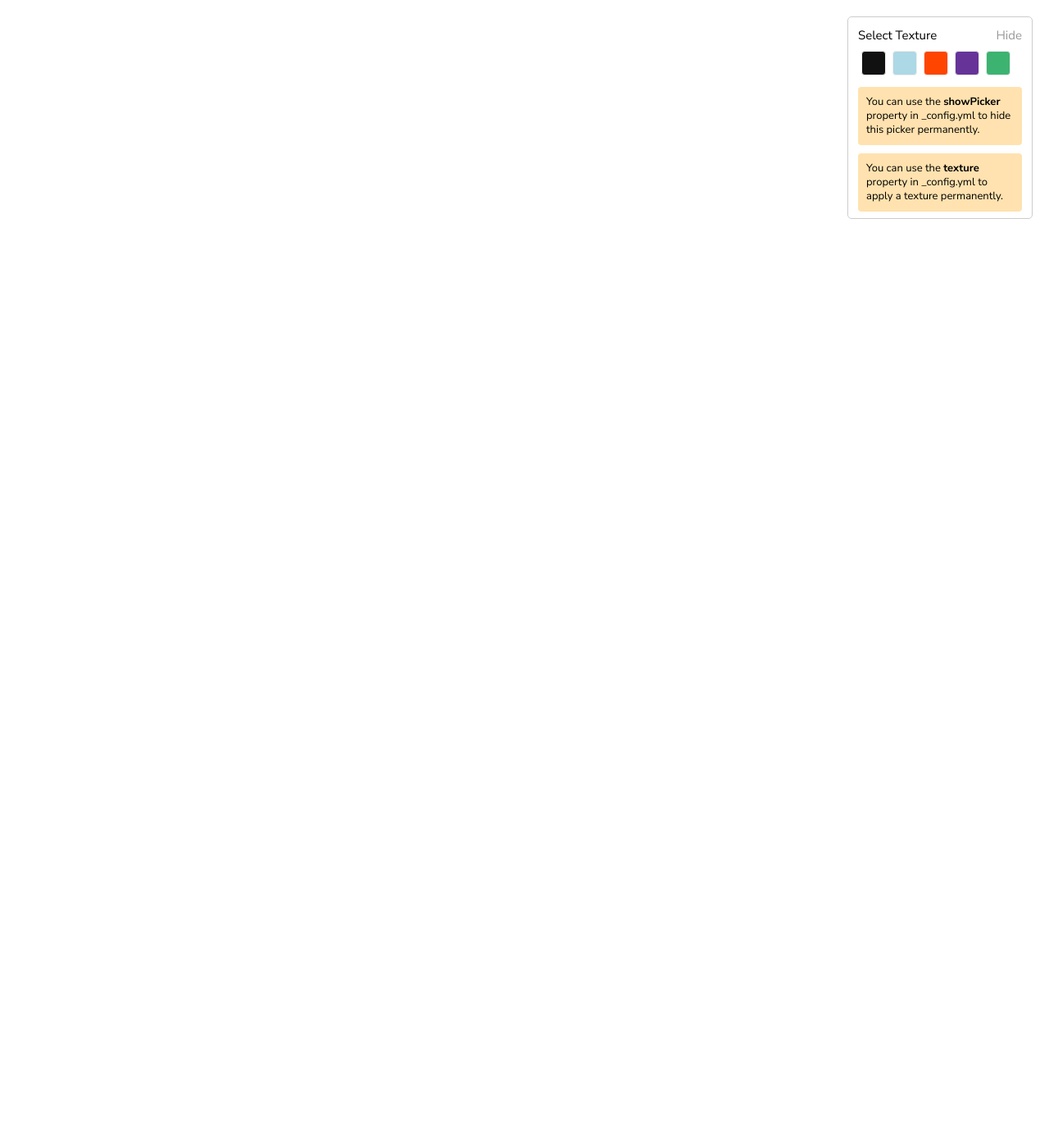
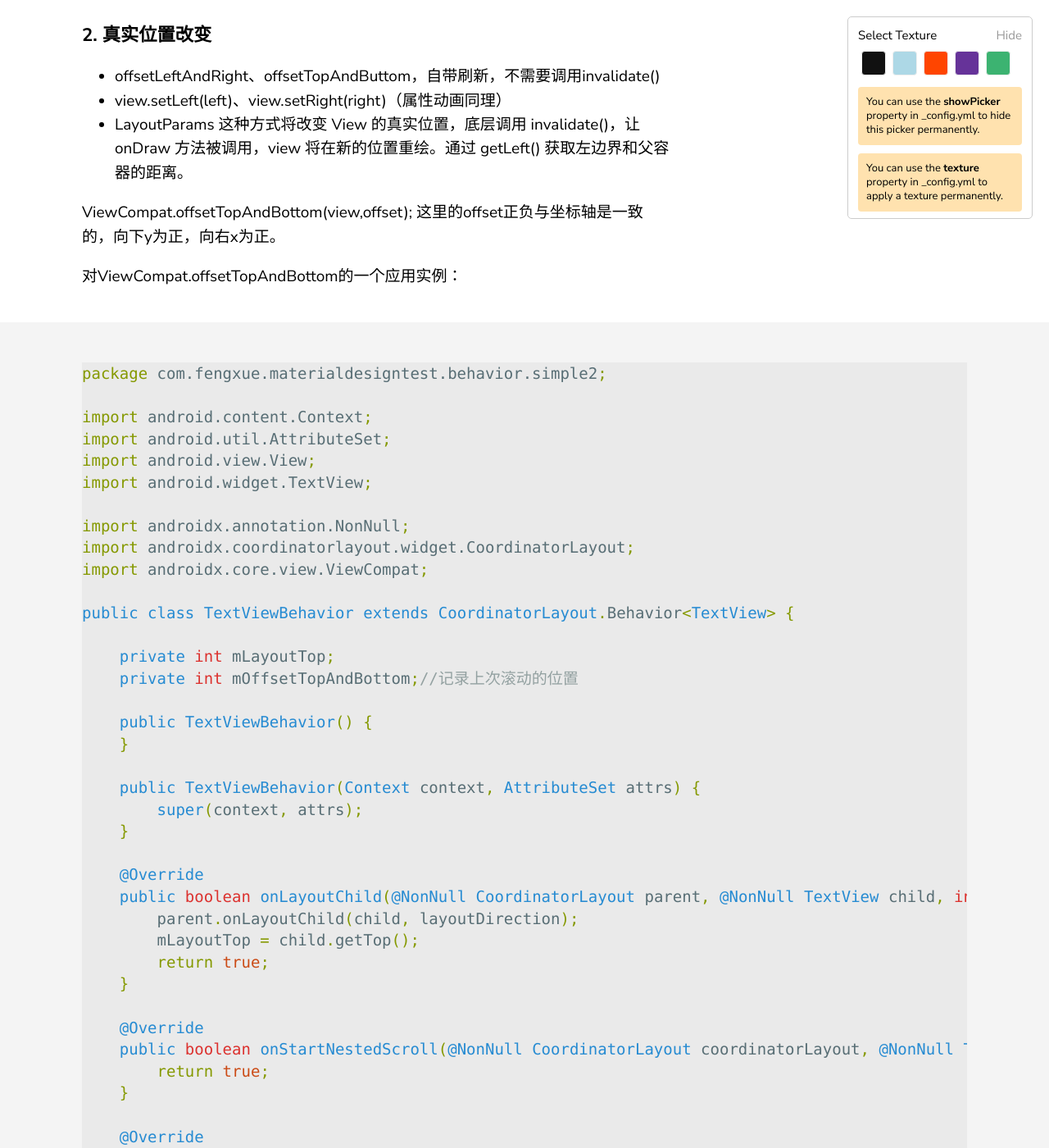
Before and after one commit to fengxue1221/fengxue1221.github.io, a Jekyll site: the page built from _posts/2020-08-11-Scroll滑动相关知识点.markdown, in a window 1280 px wide and 1400 px high, scrolled down 3126 px. Shown: the whole window at 82% size. Built offline with Jekyll 4.4.1, drawn with Linux system fonts in a browser that asks for light colours; our own code applies the rules of GitHub Pages for plain Markdown files; some of the changed text lies outside the part shown.

Commit message:
View相关的东西

````diff
--- a/_posts/2020-08-11-Scroll滑动相关知识点.markdown
+++ b/_posts/2020-08-11-Scroll滑动相关知识点.markdown
@@ -1,6 +1,12 @@
+---
+layout: post
+title:  "Scroll滑动相关知识点"
+description: Scroll滑动相关知识点
+categories: android
+typora-root-url: ..
+---
 
 ### 可以滑动的最小距离
-
 
 ```java
 //认为开始滑动的最小距离
@@ -50,3 +56,122 @@ getScrollY() || getScrollX()
 
 getX()是表示Widget相对于自身左上角的x坐标。
 getRawX()是表示相对于屏幕左上角的x坐标值，这个屏幕左上角是手机屏幕左上角,不管activity是否有titleBar或是否全屏幕。
+
+计算差值，最好用下面方式，对scrollBy使用比较友好。
+dx = lastX - currentX , dx>0：向左，dx<0：向右
+dy = lastY - currentY , dy>0: 向上，dy<0: 向下
+
+## 滑动在Android上的两种方式
+
+### 1. 显示（View内容）位置的改变
+
+scrollTo，scrollBy只是改变View的显示位置（内容），而不是真实的位置。
+如果是TextView，则移动的是文字，而TextView本身位置并没有改变。
+在scrollTo之后，会产生一个滑动值view.getScrollX(),表示该View相对于初始状态一共滑动了多少。有正负之分。
+getScrollX() >0：向左，<0：向右
+getScrollY() >0: 向上，<0: 向下
+
+ScrollTo 将 View 滑动到绝对位置，而ScrollBy 是对 ScrollTo 的简单封装，将 View 滑动到相对位置。
+
+```java
+/**
+ * scrollTo 在滚动过程中，不断记录将当前位置记录在 mScrollX 和 mScrollX，然后通过
+ * postInvalidateOnAnimation 刷新显示位置。在此过程中，会不断调用 onScrollChanged，产生回调
+ */
+public void scrollTo(int x, int y) {
+    if (mScrollX != x || mScrollY != y) {
+        int oldX = mScrollX;
+        int oldY = mScrollY;
+        mScrollX = x;
+        mScrollY = y;
+        invalidateParentCaches();
+        onScrollChanged(mScrollX, mScrollY, oldX, oldY);
+        if (!awakenScrollBars()) {
+            postInvalidateOnAnimation();
+        }
+    }
+}
+// scrollBy 将本次滚动的相对值累加到 mScrollX 和 mScrollY
+public void scrollBy(int x, int y) {
+    scrollTo(mScrollX + x, mScrollY + y);
+}
+```
+
+### 2. 真实位置改变
+
+- offsetLeftAndRight、offsetTopAndButtom，自带刷新，不需要调用invalidate()
+- view.setLeft(left)、view.setRight(right)（属性动画同理）
+- LayoutParams
+这种方式将改变 View 的真实位置，底层调用 invalidate()，让 onDraw 方法被调用，view 将在新的位置重绘。通过 getLeft() 获取左边界和父容器的距离。
+
+ViewCompat.offsetTopAndBottom(view,offset);
+这里的offset正负与坐标轴是一致的，向下y为正，向右x为正。
+
+对ViewCompat.offsetTopAndBottom的一个应用实例：
+```java
+package com.fengxue.materialdesigntest.behavior.simple2;
+
+import android.content.Context;
+import android.util.AttributeSet;
+import android.view.View;
+import android.widget.TextView;
+
+import androidx.annotation.NonNull;
+import androidx.coordinatorlayout.widget.CoordinatorLayout;
+import androidx.core.view.ViewCompat;
+
+public class TextViewBehavior extends CoordinatorLayout.Behavior<TextView> {
+
+    private int mLayoutTop;
+    private int mOffsetTopAndBottom;//记录上次滚动的位置
+
+    public TextViewBehavior() {
+    }
+
+    public TextViewBehavior(Context context, AttributeSet attrs) {
+        super(context, attrs);
+    }
+
+    @Override
+    public boolean onLayoutChild(@NonNull CoordinatorLayout parent, @NonNull TextView child, int layoutDirection) {
+        parent.onLayoutChild(child, layoutDirection);
+        mLayoutTop = child.getTop();
+        return true;
+    }
+
+    @Override
+    public boolean onStartNestedScroll(@NonNull CoordinatorLayout coordinatorLayout, @NonNull TextView child, @NonNull View directTargetChild, @NonNull View target, int axes, int type) {
+        return true;
+    }
+
+    @Override
+    public void onNestedPreScroll(@NonNull CoordinatorLayout coordinatorLayout, @NonNull TextView child, @NonNull View target, int dx, int dy, @NonNull int[] consumed, int type) {
+        int consumedy = 0;//记录消费距离
+        int offset = mOffsetTopAndBottom - dy;//本次的移动的offset=上次移动的位置+新的移动距离（-dy）offset向上时为负
+        //可滚动的最顶端offset
+        int minOffset = -getHeaderScrollHeight(child);
+        //可滚动的最底端offset
+        int maxOffset = 0;
+        //防止消费过头
+        offset = offset < minOffset ? minOffset : (offset > maxOffset ? maxOffset : offset);
+        //距离有了，移动header
+        ViewCompat.offsetTopAndBottom(child, offset - (child.getTop() - mLayoutTop));
+        consumedy = mOffsetTopAndBottom - offset;
+        //记录这一次的offset位置
+        mOffsetTopAndBottom = offset;
+        consumed[1] = consumedy;
+    }
+
+    /**
+     * 头部可滚动的最大距离
+     *
+     * @return
+     */
+    private int getHeaderScrollHeight(View view) {
+        if (view == null) return 0;
+        return view.getHeight();
+    }
+}
+```
+
+![offset的理解](/assets/images/2020-08-11/offset的理解.png)
````
Also changed, not shown: _posts/2020-08-14-UI相关工具类.markdown (added, +25 -0 lines), _posts/2020-08-15-自定义View.markdown (added, +62 -0 lines), assets/images/2020-08-11/offset的理解.png (added), assets/images/2020-08-15/自定义View流程.png (added).
